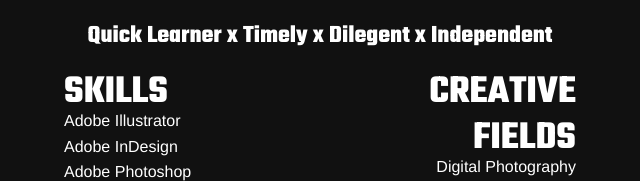
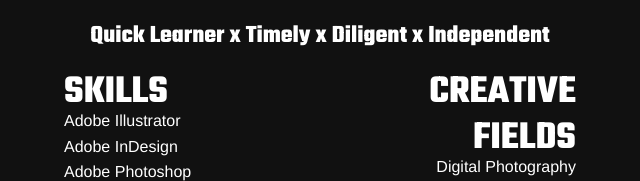
Before and after one commit to KrisEstacio/krisestacio.github.io, a plain HTML site: page resume.html in a window 1280 px wide. Shown: the part 500-681 px from the top of the page, 320-960 px from the left. Drawn offline with nearby package versions, Linux system fonts and the light colour scheme.

Commit message:
Misspelled the word "Diligent" LOL

```diff
--- a/resume.html
+++ b/resume.html
@@ -42,7 +42,7 @@
 		</section>
 
 		<section class="attributes">
-			<h3>Quick Learner x Timely x Dilegent x Independent</h3>
+			<h3>Quick Learner x Timely x Diligent x Independent</h3>
 
 		</section>
 
```
